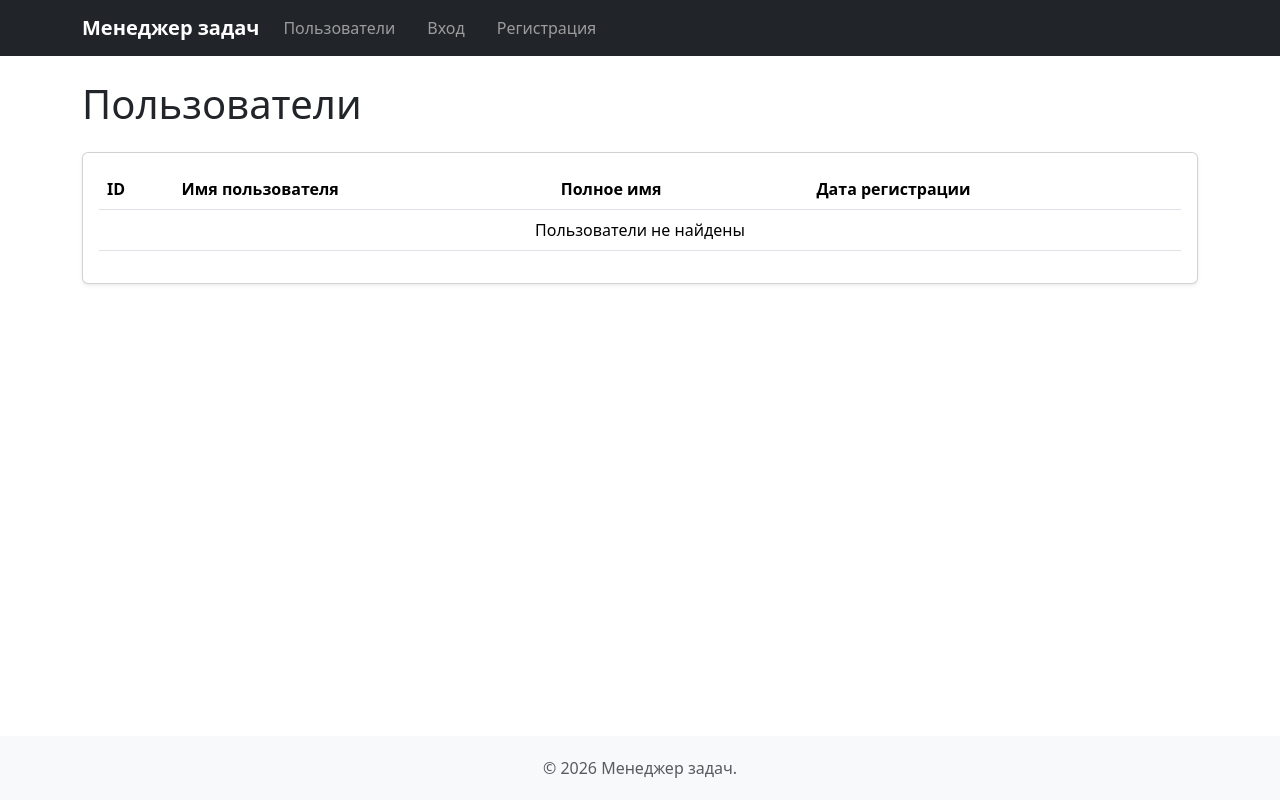
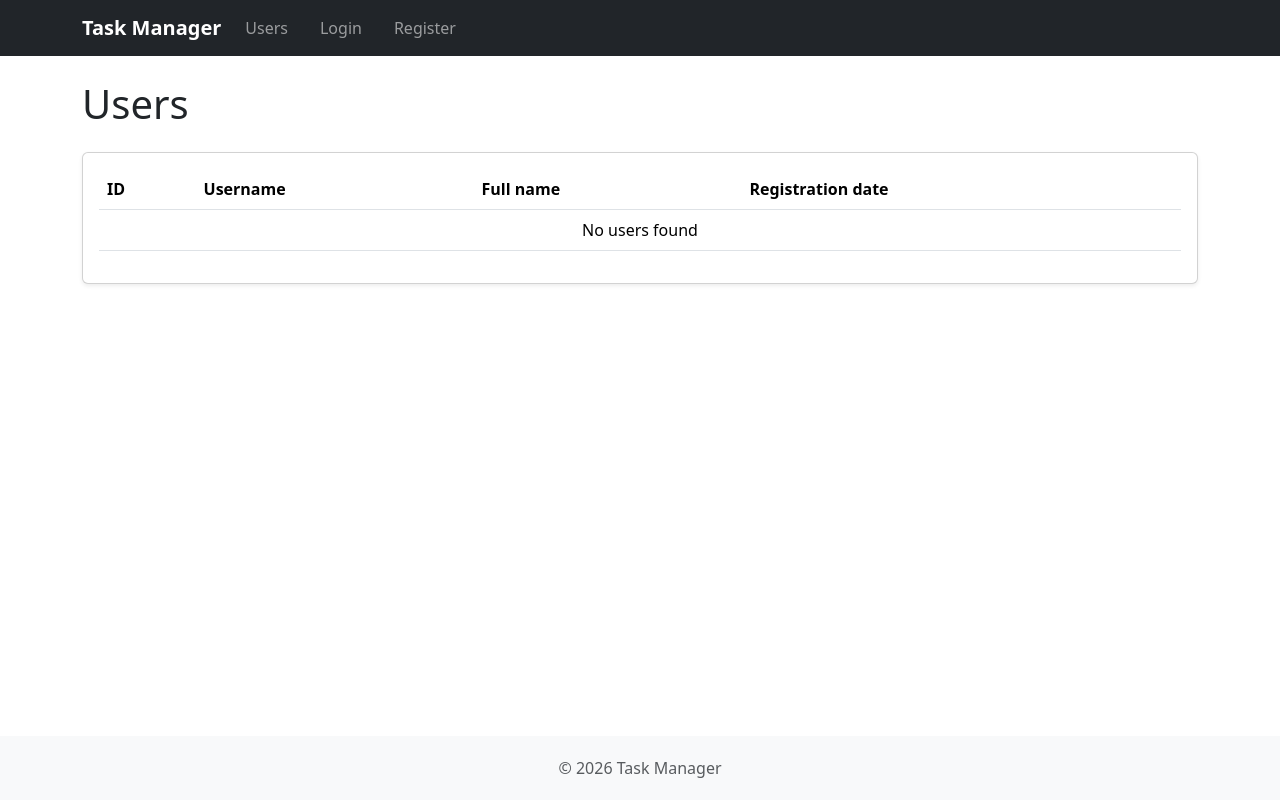
Before and after one commit to Marina-Charaeva/python-project-52, a Django app: template task_manager/templates/users.html in a window 1280 px wide. Run offline with Django 3.2, Linux system fonts and the light colour scheme; the template is opened without the code that fills it, so the values that code supplies are empty; some libraries are stand-ins or nearby versions.

Commit message:
хранение текстов в i18n

```diff
--- a/task_manager/templates/base.html
+++ b/task_manager/templates/base.html
@@ -6,7 +6,7 @@
 <head>
     <meta charset="UTF-8">
     <meta name="viewport" content="width=device-width, initial-scale=1.0">
-    <title>{% block title %}Менеджер задач{% endblock %}</title>
+    <title>{% block title %}{% trans "Task Manager" %}{% endblock %}</title>
 
     {% bootstrap_css %}
     {% bootstrap_javascript %}
@@ -44,13 +44,13 @@
     <!-- Навигационная панель -->
     <nav class="navbar navbar-expand-lg navbar-dark bg-dark">
         <div class="container">
-            <a class="navbar-brand" href="{% url 'index' %}">Менеджер задач</a>
+            <a class="navbar-brand" href="{% url 'index' %}">{% trans "Task Manager" %}</a>
             <!-- Навигационное меню -->
             <div class="collapse navbar-collapse" id="navbarNav">
                 <ul class="navbar-nav">
                     <!-- Пользователи -->
                     <li class="nav-item">
-                        <a class="nav-link" href="{% url 'users' %}">Пользователи</a>
+                        <a class="nav-link" href="{% url 'users' %}">{% trans "Users" %}</a>
                     </li>
 
                     <!-- Вход/Выход и Регистрация -->
@@ -61,15 +61,15 @@
                         <li class="nav-item">
                             <form method="post" action="{% url 'logout' %}" class="d-inline">
                                 {% csrf_token %}
-                                <button type="submit" class="btn-logout nav-link">Выход</button>
+                                <button type="submit" class="btn-logout nav-link">{% trans "Logout" %}</button>
                             </form>
                         </li>
                     {% else %}
                         <li class="nav-item">
-                            <a class="nav-link" href="{% url 'login' %}">Вход</a>
+                            <a class="nav-link" href="{% url 'login' %}">{% trans "Login" %}</a>
                         </li>
                         <li class="nav-item">
-                            <a class="nav-link" href="{% url 'register' %}">Регистрация</a>
+                            <a class="nav-link" href="{% url 'register' %}">{% trans "Register" %}</a>
                         </li>
                     {% endif %}
                 </ul>
@@ -94,7 +94,7 @@
 
     <footer class="footer">
         <div class="container text-center">
-            <span class="text-muted">© 2026 Менеджер задач.</span>
+            <span class="text-muted">© 2026 {% trans "Task Manager" %}</span>
         </div>
     </footer>
 </body>
--- a/task_manager/templates/users.html
+++ b/task_manager/templates/users.html
@@ -1,10 +1,11 @@
 {% extends 'base.html' %}
 {% load django_bootstrap5 %}
+{% load i18n %}
 
-{% block title %}Пользователи{% endblock %}
+{% block title %}{% trans "Users" %}{% endblock %}
 
 {% block content %}
-<h1 class="mb-4">Пользователи</h1>
+<h1 class="mb-4">{% trans "Users" %}</h1>
 
 <div class="card shadow-sm">
     <div class="card-body">
@@ -12,10 +13,10 @@
             <table class="table table-hover">
                 <thead>
                     <tr>
-                        <th>ID</th>
-                        <th>Имя пользователя</th>
-                        <th>Полное имя</th>
-                        <th>Дата регистрации</th>
+                        <th>{% trans "ID" %}</th>
+                        <th>{% trans "Username" %}</th>
+                        <th>{% trans "Full name" %}</th>
+                        <th>{% trans "Registration date" %}</th>
                     </tr>
                 </thead>
                 <tbody>
@@ -28,7 +29,7 @@
                     </tr>
                     {% empty %}
                     <tr>
-                        <td colspan="4" class="text-center">Пользователи не найдены</td>
+                        <td colspan="4" class="text-center">{% trans "No users found" %}</td>
                     </tr>
                     {% endfor %}
                 </tbody>
```
Also changed, not shown: task_manager/settings.py (+15 -2 lines), task_manager/templates/index.html (+5 -4 lines), locale/ru/LC_MESSAGES/django.po (added), 1 other file.
